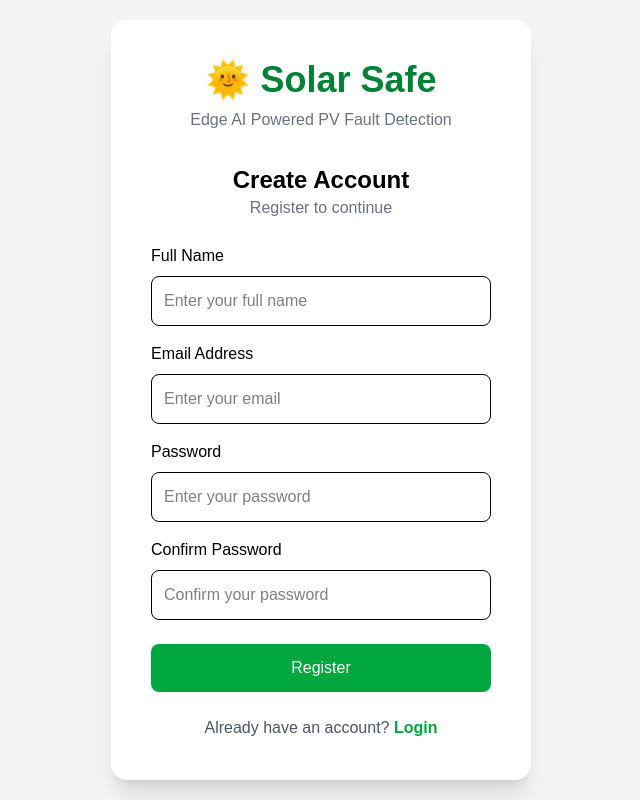
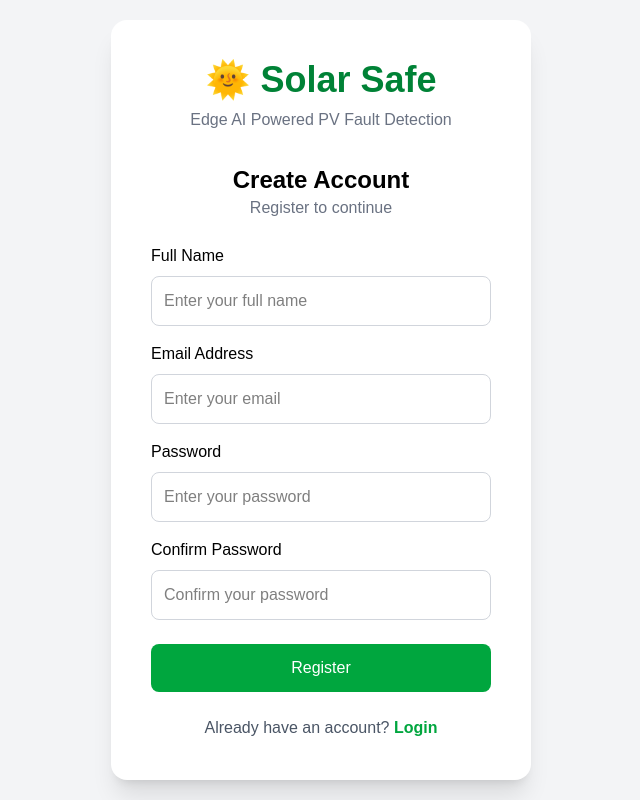
Before and after one commit to SINCHANA-S-H/solar-safe, a React app in the folder frontend/: page /register in a window 1280 px wide. Shown: the whole page, without its empty margins (319-959 px from the left). Built offline with nearby package versions, Linux system fonts and the light colour scheme; the HTML template or start-up script is replaced by a standard one.

Commit message:
Completed Register Page

```diff
--- a/frontend/src/pages/Register.jsx
+++ b/frontend/src/pages/Register.jsx
@@ -1,15 +1,13 @@
 import { useNavigate } from "react-router-dom";
 
 function Register() {
-
   const navigate = useNavigate();
 
   return (
     <div className="min-h-screen flex items-center justify-center bg-gray-100">
+      <div className="bg-white rounded-2xl shadow-xl p-10 w-[420px]">
 
-      <div className="bg-white shadow-xl rounded-2xl p-10 w-[420px]">
-
-        <h1 className="text-4xl font-bold text-center text-green-700">
+        <h1 className="text-4xl font-bold text-green-700 text-center">
           🌞 Solar Safe
         </h1>
 
@@ -32,7 +30,7 @@ function Register() {
         <input
           type="text"
           placeholder="Enter your full name"
-          className="w-full border rounded-lg p-3 mb-4"
+          className="w-full border border-gray-300 rounded-lg p-3 mb-4"
         />
 
         <label className="block font-medium mb-2">
@@ -42,7 +40,7 @@ function Register() {
         <input
           type="email"
           placeholder="Enter your email"
-          className="w-full border rounded-lg p-3 mb-4"
+          className="w-full border border-gray-300 rounded-lg p-3 mb-4"
         />
 
         <label className="block font-medium mb-2">
@@ -52,7 +50,7 @@ function Register() {
         <input
           type="password"
           placeholder="Enter your password"
-          className="w-full border rounded-lg p-3 mb-4"
+          className="w-full border border-gray-300 rounded-lg p-3 mb-4"
         />
 
         <label className="block font-medium mb-2">
@@ -62,7 +60,7 @@ function Register() {
         <input
           type="password"
           placeholder="Confirm your password"
-          className="w-full border rounded-lg p-3"
+          className="w-full border border-gray-300 rounded-lg p-3"
         />
 
         <button
@@ -74,16 +72,15 @@ function Register() {
 
         <p className="text-center mt-6 text-gray-600">
           Already have an account?{" "}
-          <a
-            href="/"
-            className="text-green-600 font-semibold hover:underline"
+          <span
+            onClick={() => navigate("/")}
+            className="text-green-600 font-semibold cursor-pointer hover:underline"
           >
             Login
-          </a>
+          </span>
         </p>
 
       </div>
-
     </div>
   );
 }
```
